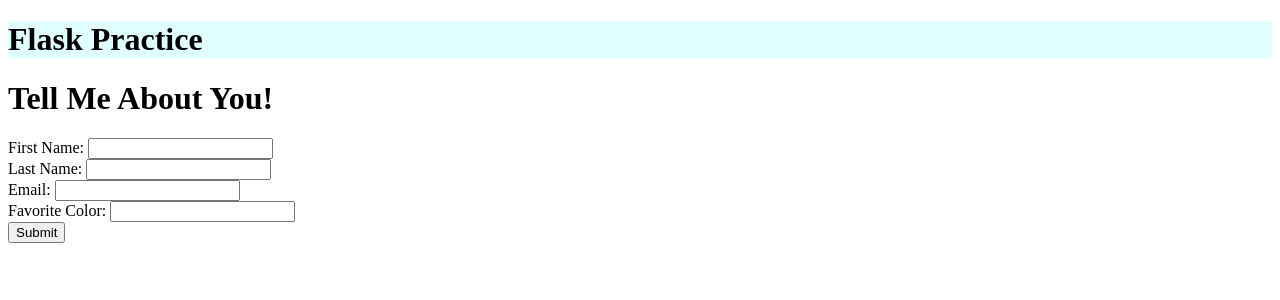
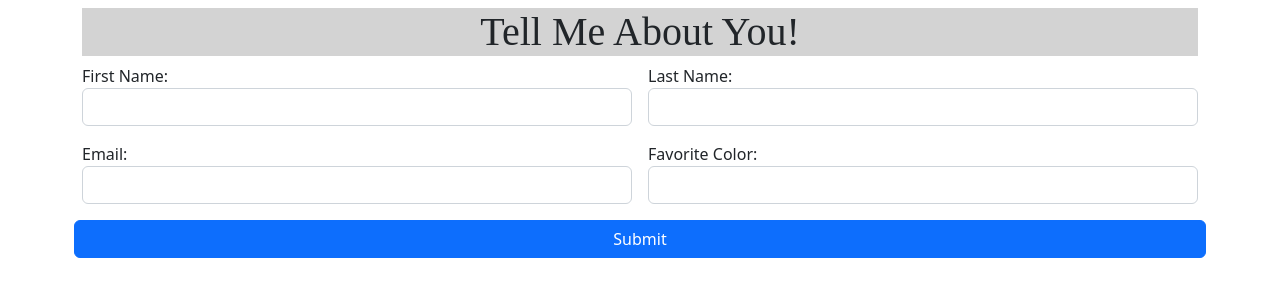
Before and after one commit to TBethea2023/helloWorld, a Flask app: page /contact in a window 1280 px wide. Shown: the top 300 px of the page. Run offline with Flask 3, Linux system fonts and the light colour scheme.

Commit message:
Flask practice styling

```diff
--- /dev/null
+++ b/static/css/style.css
@@ -0,0 +1,14 @@
+.head6 {
+    text-align: center;
+    background-color: lightgrey;
+    font-family: Noteworthy, serif;
+    font-size: 80px;
+}
+
+
+.head5 {
+    color: darkblue;
+    text-align: center;
+    padding-top: 2px;
+
+}
--- a/templates/base.html
+++ b/templates/base.html
@@ -3,22 +3,23 @@
 <head>
     <meta charset="UTF-8">
     <meta name=" viewport" content="width=device-width, intial-scale=1">
-    <title>{% block page_title %}{% endblock %}</title>
-    <link href= src="https://cdn.jsdelivr.net/npm/bootstrap@4.3.1/dist/js/bootstrap.min.js" integrity="sha384-JjSmVgyd0p3pXB1rRibZUAYoIIy6OrQ6VrjIEaFf/nJGzIxFDsf4x0xIM+B07jRM" crossorigin="anonymous">
+ 	<link href="https://cdn.jsdelivr.net/npm/bootstrap@5.2.3/dist/css/bootstrap.min.css" rel="stylesheet" integrity="sha384-rbsA2VBKQhggwzxH7pPCaAqO46MgnOM80zW1RWuH61DGLwZJEdK2Kadq2F9CUG65" crossorigin="anonymous">
+	<!-- Insert the Appropriate CSS link to style sheet here -->
+    <link href="/static/css/style.css" rel="stylesheet"></head>
+
+   <title> {% block page_title %}{% endblock %} </title>
     </head>
     <body>
         <div class="container">
             <h1>{% block page_head %} {% endblock %}</h1>
     <header>
         <div class="mask" style="background-color: lightcyan">
-        <div class="text-white">
-          <h1 class="text-white">Flask Practice</h1>
+              <h1 class="h6" In Class Practice> </h1>
         </div>
-  <!-- Background image -->
     </header>
             {% block page_content %} {% endblock %}
     </div>
-    <script src="https://cdn.jsdelivr.net/npm/bootstrap@4.3.1/dist/js/bootstrap.min.js" integrity="sha384-JjSmVgyd0p3pXB1rRibZUAYoIIy6OrQ6VrjIEaFf/nJGzIxFDsf4x0xIM+B07jRM" crossorigin="anonymous"></script>
+
 
 </body>
 </html>
--- a/templates/contact.html
+++ b/templates/contact.html
@@ -2,8 +2,10 @@
 
 {% block page_title %} Contact Info {% endblock %}
 {% block page_content %}
- <div class="container">
- <h1>Tell Me About You!</h1>
+ <div class="container"></div>
+ <div class="head6">
+ <h1> Tell Me About You! </h1>
+ </div>
  {% if form_submitted %}
      <div class="col-12">
         <h2> Thank you for completing this form!</h2>
--- a/templates/favorite_course.html
+++ b/templates/favorite_course.html
@@ -1,10 +1,12 @@
 {% extends "base.html" %}
 
 {% block page_title %} Favorite Courses {% endblock %}
-{% block page_head %} Favorite Course {% endblock %}
+
+{% block page_head %} <p class="head6"> Favorite Course </p> {% endblock %}
+
 {% block page_content %}
 <body>
-<p> You entered your favorite course as {{ request.args.get ('subject') }} {{ request.args.get ('course_number') }} </p>
+<p class="head5"> You entered your favorite course as {{ request.args.get ('subject') }} {{ request.args.get ('course_number') }} </p>
 {% endblock %}
 </body>
 </html>
```
Lines whose indentation alone changed are shown as unchanged.
